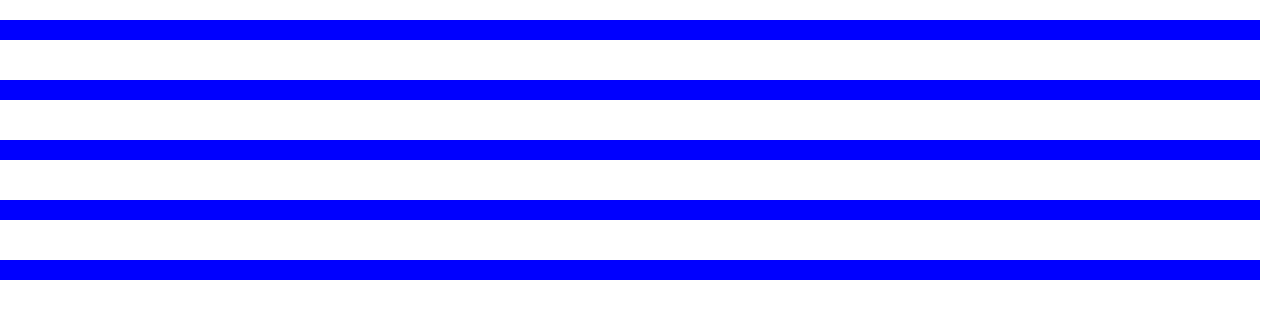
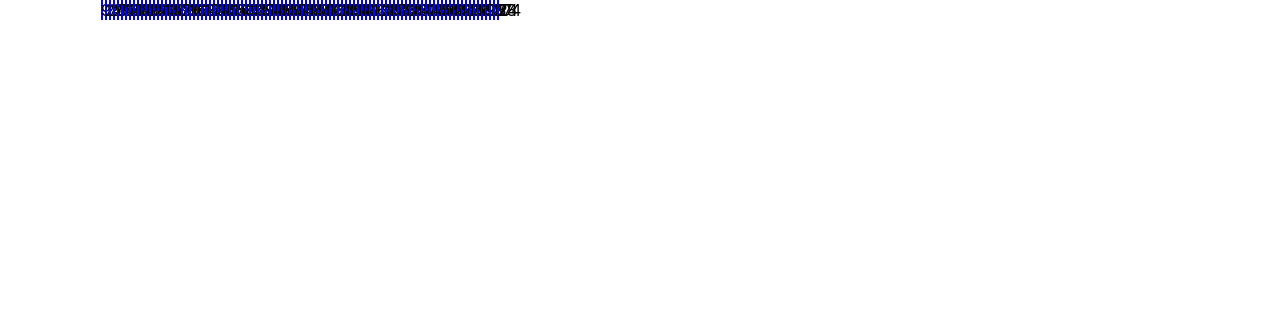
Before and after one commit to GaelGil/algorithm-visualizer, a React (Create React App) app: page / in a window 1280 px wide. Shown: the top 318 px of the page. Built offline with nearby package versions, Linux system fonts and the light colour scheme.

Commit message:
working on displaying numbers

```diff
--- a/src/AlgorithmVisualizer/AlgorithmVisualizer.css
+++ b/src/AlgorithmVisualizer/AlgorithmVisualizer.css
@@ -1,10 +1,16 @@
-
-
+.array {
+    /* display: flex; */
+    /* justify-content: center; */
+    /* align-self: center; */
+    position: absolute;
+    left: 100px;
+    /* top: 50vh; */
+}
 
 .array-bar{
+    width: 2px;
     background-color: blue;
-    width: 100%;
-    margin: 20px;
-    position: relative;
-    float: inline-end;
+    /* height: 30px; */
+    display: inline-block;
+    margin: 0 1px;
 }
--- a/src/AlgorithmVisualizer/AlgorithmVisualizer.jsx
+++ b/src/AlgorithmVisualizer/AlgorithmVisualizer.jsx
@@ -6,20 +6,39 @@ import './AlgorithmVisualizer.css';
 export default class AlgorithmVisualizer extends React.Component{
     constructor(props) {
         super(props);
-        this.state = { array : [1, 2, 3, 4, 5] };
+        this.state = { array : [] };
       }
 
+
+    setArray(){
+        let array = [];
+        for (let i = 0; i < 100; i ++){
+            array.push(randInts(5, 1000));
+        }
+        this.setState({array})
+    }
+
+    componentDidMount() {
+        this.setArray();
+    }
 
     render() {
         const {array} = this.state;
 
         return (
-            <>
+            <div className="array">
             {array.map((value, index) => (
                 <div className="array-bar" key={index}>{value}</div>
             ))}
-            </>
+            </div>
         )
     };
 
 }
+
+
+function randInts(min, max){
+    min = Math.ceil(min);
+    max = Math.floor(max);
+    return Math.floor(Math.random() * (max - min + 1)) + min;
+}
```
Also changed, not shown: src/sortingAlgorithms/sortingAlgorithms.js (added).
